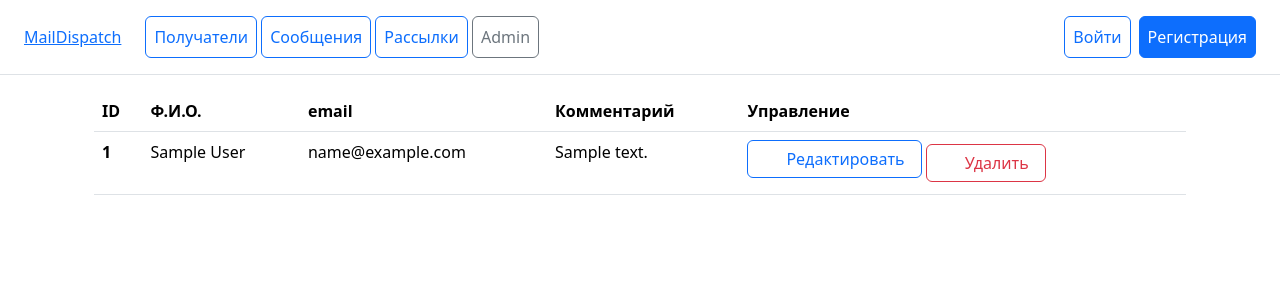
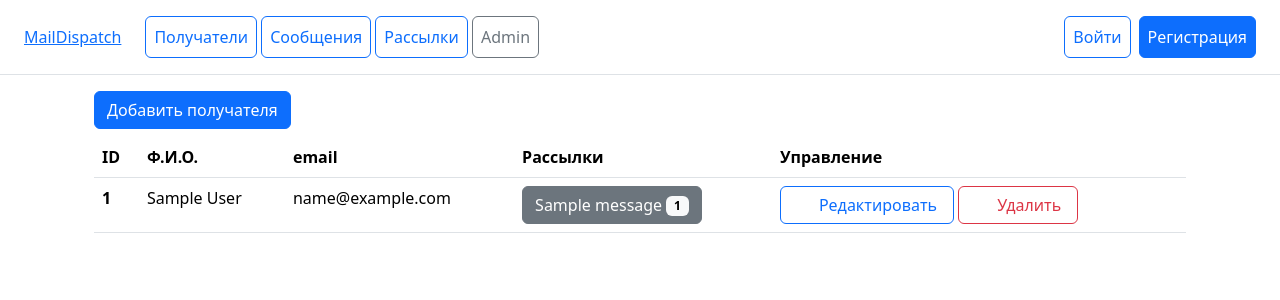
Before and after one commit to GrandBalaxon/MailDispatch-Core, a Django app: page /mailing/recipients/ in a window 1280 px wide. Shown: the top 300 px of the page. Run offline with Django 5.2, Linux system fonts and the light colour scheme; tables that the repository leaves empty hold one stand-in row (values such as "Sample post"); some libraries are stand-ins or nearby versions.

Commit message:
feat: now in recipients list you can see mailings as a badge with link

```diff
--- a/core/models.py
+++ b/core/models.py
@@ -37,7 +37,7 @@ class Mailing(models.Model):
     end_time = models.DateTimeField(verbose_name="Дата и время окончания отправки")
     status = models.CharField(null=False, blank=False, choices=STATUS_CHOICES, verbose_name="Статус")
     message = models.ForeignKey(Message, on_delete=models.DO_NOTHING)
-    recipients = models.ManyToManyField(MailingRecipient)
+    recipients = models.ManyToManyField(MailingRecipient, related_name="mailings")
 
     def __str__(self):
         return f"{self.message} - {self.status} - Получателей: {len(self.recipients.all())}"
--- a/core/templates/core/mailing_recipients.html
+++ b/core/templates/core/mailing_recipients.html
@@ -2,14 +2,17 @@
 
 {% block content %}
 <div class="container flex-grow-1">
-    <div>
+
+    <a class="btn btn-primary" href="{% url 'core:recipient_create' %}">Добавить получателя</a>
+
+    <div class="mt-2">
         <table class="table">
             <thead>
                 <tr>
                     <th scope="col">ID</th>
                     <th scope="col">Ф.И.О.</th>
                     <th scope="col">email</th>
-                    <th scope="col">Комментарий</th>
+                    <th scope="col">Рассылки</th>
                     <th scope="col">Управление</th>
                 </tr>
             </thead>
@@ -19,9 +22,17 @@
                     <th scope="row">{{ recipient.id }}</th>
                     <td>{{ recipient.full_name }}</td>
                     <td>{{ recipient.email }}</td>
-                    <td>{{ recipient.comment }}</td>
+                    <td>
+                        {% for mailing in recipient.mailings.all %}
+                            <a class="btn {% if mailing.status == 'created' %}btn-secondary{% elif mailing.status == 'launched' %}btn-success{% else %}btn-danger{% endif %}" href="#">
+                                {{ mailing.message }} <span class="badge text-bg-light">{{ mailing.recipients.all.count }}</span>
+                            </a>
+                        {% empty %}
+                            —
+                        {% endfor %}
+                    </td>
                     <td class="align-items-center gap-2">
-                        <a href="#" class="btn btn-outline-primary d-inline-flex align-items-center gap-2 px-3 mb-2">
+                        <a href="#" class="btn btn-outline-primary d-inline-flex align-items-center gap-2 px-3">
                             <svg width="14" height="14" fill="currentColor" viewBox="0 0 16 16">
                                 <use href="/static/images/pencil-square.svg"/>
                             </svg>
```
Also changed, not shown: core/migrations/0003_alter_mailing_recipients.py (added).
